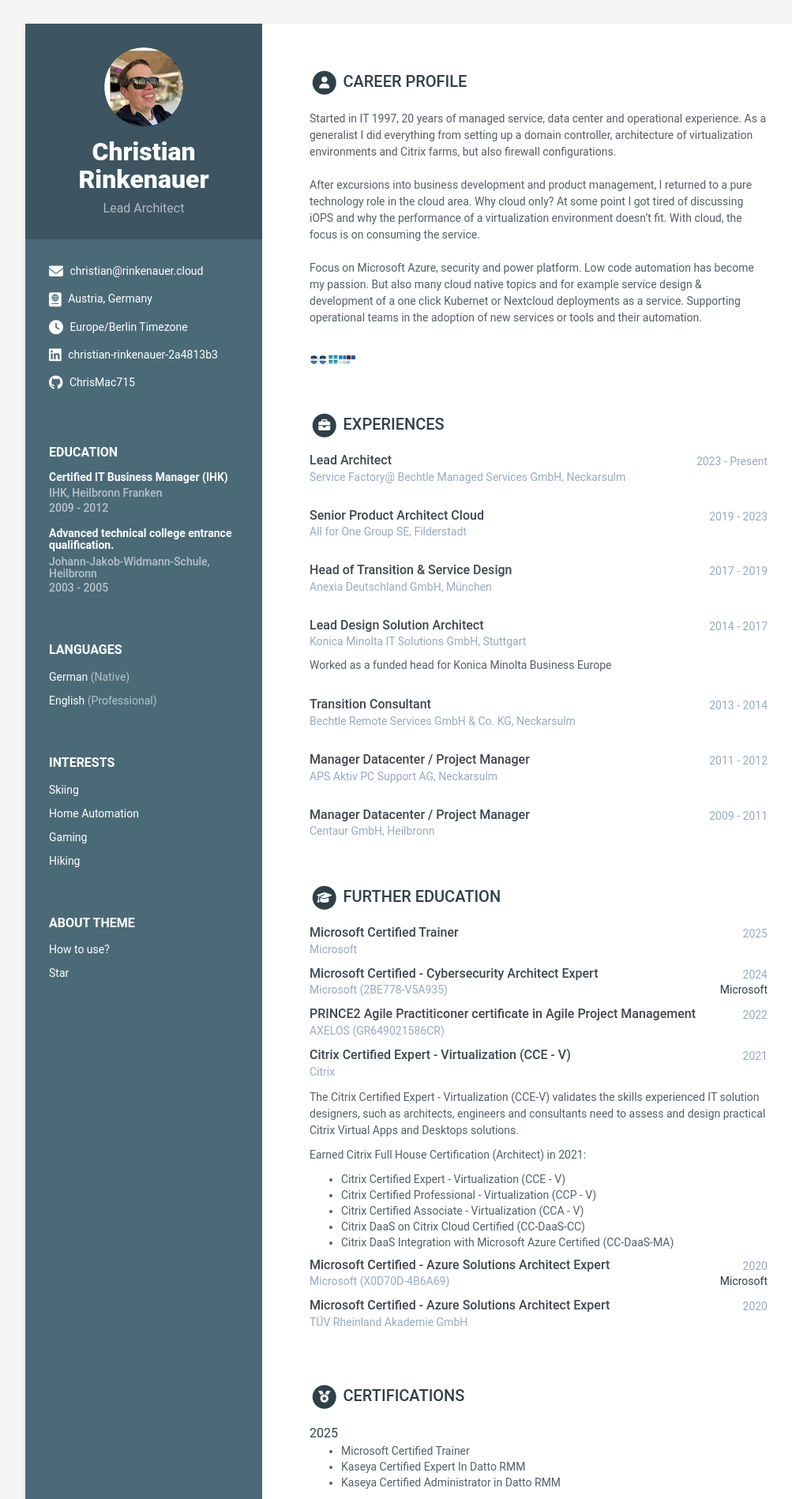
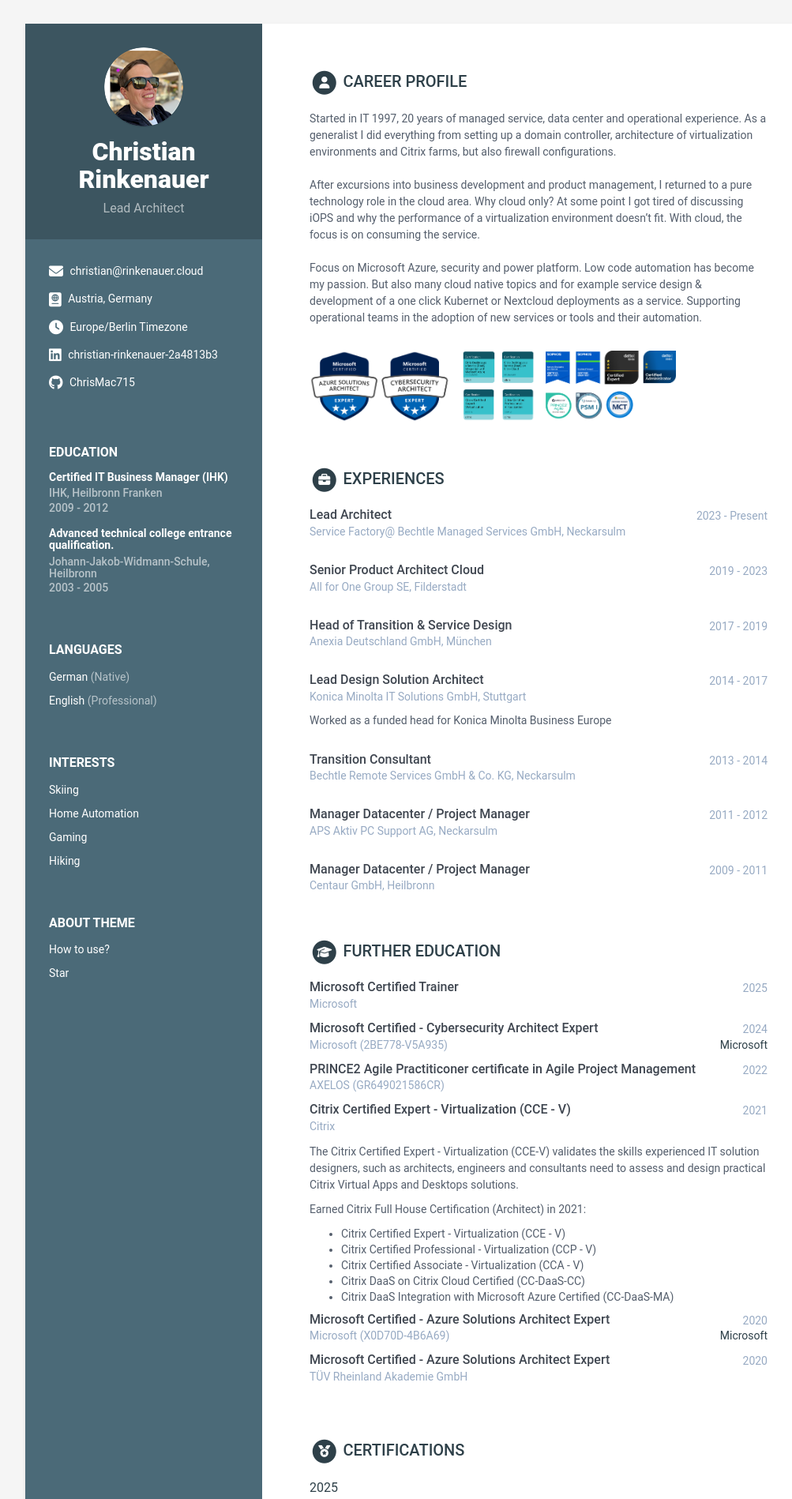
Before and after one commit to ChrisMac715/chrismac715.github.io, a Jekyll site: the page built from index.html, in a window 1280 px wide. Shown: the top 1898 px of the page at 79% size, without its empty margins (108-1111 px from the left). Built offline with Jekyll 4.4.1, drawn with Linux system fonts in a browser that asks for light colours.

Commit message:
Update career-profile.html

```diff
--- a/_includes/career-profile.html
+++ b/_includes/career-profile.html
@@ -15,7 +15,7 @@
   </div><!--//summary-->
 
    <div>
-    <img src="{{ site.baseurl }}/assets/images/badges.png" alt="badges" width="10%"/>
+    <img src="{{ site.baseurl }}/assets/images/badges.png" alt="badges" width="80%"/>
   </div>
 
 </section><!--//section-->
```
